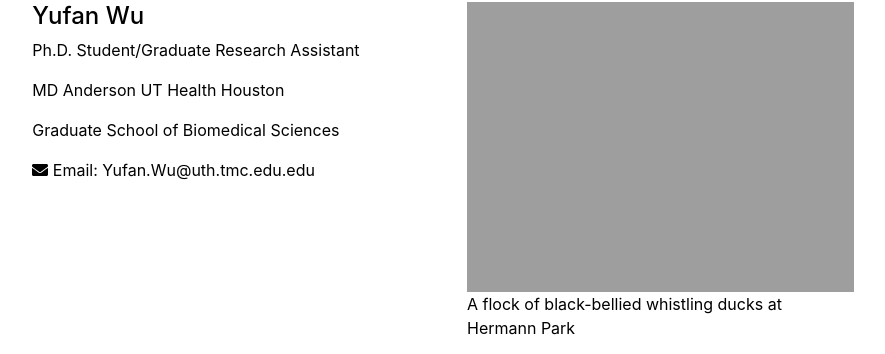
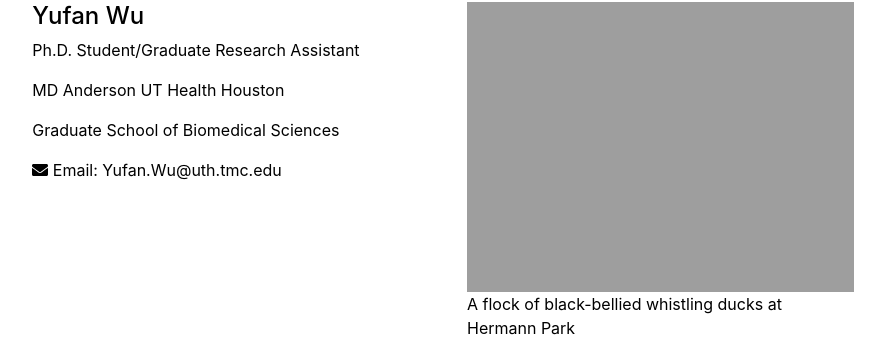
Before and after one commit to YufanWu147/YufanWu147.github.io, a Jekyll site: the page built from contact.md, in a window 1280 px wide. Shown: the part 250-604 px from the top of the page, without its empty margins (197-1082 px from the left). Built offline with Jekyll 4.4.1, drawn with Linux system fonts in a browser that asks for light colours.

Commit message:
edit typo

```diff
--- a/_data/settings.yml
+++ b/_data/settings.yml
@@ -6,4 +6,4 @@ social:
 - {icon: 'orcid', link: 'https://orcid.org/0000-0001-9277-2515'}
 
 contacts:
-- {name: 'Yufan Wu', title: 'Ph.D. Student/Graduate Research Assistant', department: 'MD Anderson UT Health Houston', institution: 'Graduate School of Biomedical Sciences', email: 'Yufan.Wu@uth.tmc.edu.edu', image: 'assets/img/contact.jpg'}
+- {name: 'Yufan Wu', title: 'Ph.D. Student/Graduate Research Assistant', department: 'MD Anderson UT Health Houston', institution: 'Graduate School of Biomedical Sciences', email: 'Yufan.Wu@uth.tmc.edu', image: 'assets/img/contact.jpg'}
```
